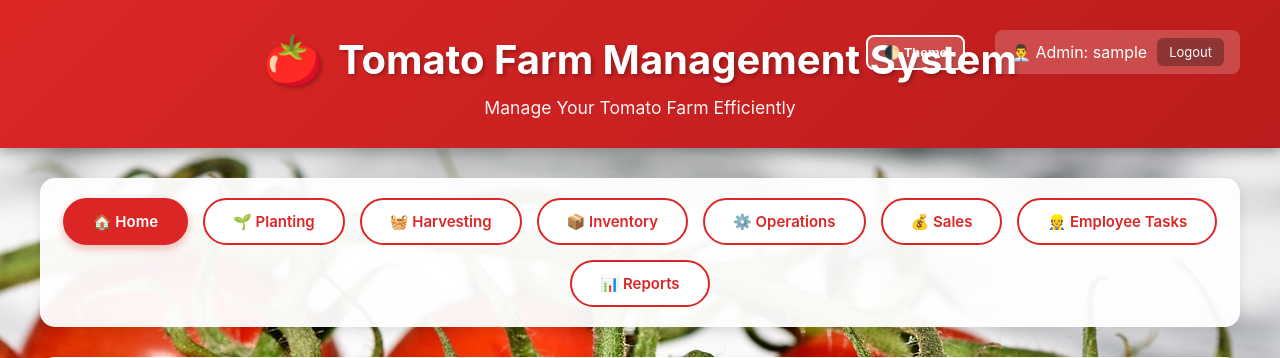
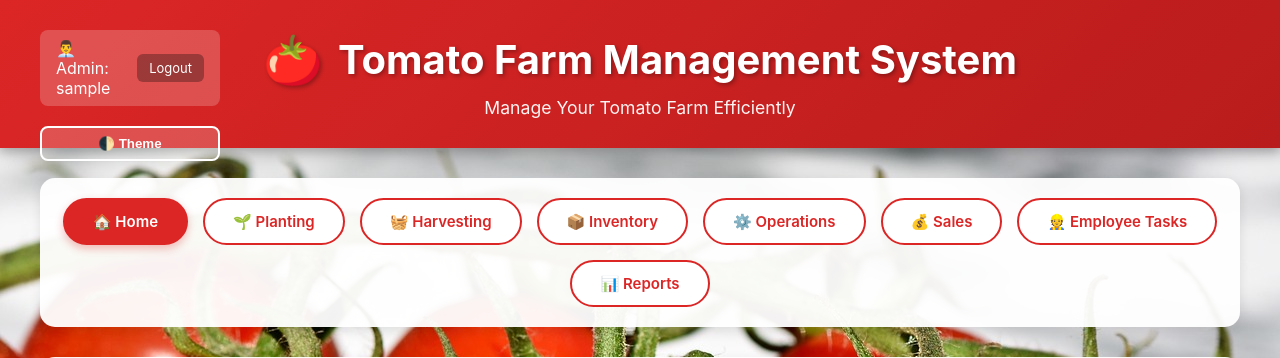
Before and after one commit to daevmassy/TomatoFarmManager-1, a Flask app: page / in a window 1280 px wide. Shown: the top 358 px of the page. Run offline with Flask 3, Linux system fonts and the light colour scheme; the visitor is signed in with stand-in values (Sample User, id 1); data that the repository does not hold is empty; some libraries are stand-ins or nearby versions.

Commit message:
Assistant checkpoint: Move logout and theme toggle to top left
Assistant generated file changes:
- templates/base.html: Move logout to top left, theme toggle below it
- static/css/style.css: Update header layout for left-aligned controls

---

User prompt:

loging button should be at the top left side and the theme should be below it

Replit-Commit-Author: Assistant
Replit-Commit-Session-Id: 744d2253-434e-44f0-b0d8-4be10dbd33cf
Replit-Commit-Event-Id: b80d2ed5-42af-4dcf-b0d7-d7a1b54c25ee

```diff
--- a/static/css/style.css
+++ b/static/css/style.css
@@ -155,13 +155,14 @@ header p {
     font-weight: 400;
 }
 
-.header-right {
+.header-left {
     position: absolute;
-    right: 40px;
+    left: 40px;
     top: 30px;
     display: flex;
-    align-items: center;
-    gap: 15px;
+    flex-direction: column;
+    gap: 10px;
+    width: 180px;
 }
 
 .theme-toggle {
--- a/templates/base.html
+++ b/templates/base.html
@@ -11,17 +11,17 @@
     <div class="main-content">
         {% if session.get('user_type') %}
         <header>
-            <h1>Tomato Farm Management System</h1>
-            <p>Manage Your Tomato Farm Efficiently</p>
-            <div class="header-right">
-                <button id="themeToggle" onclick="toggleTheme()" style="background: rgba(255,255,255,0.2); color: white; border: 2px solid white; padding: 8px 16px; border-radius: 8px; cursor: pointer; margin-right: 15px; font-weight: 600; transition: all 0.3s ease;">
-                    🌓 Theme
-                </button>
+            <div class="header-left">
                 <div class="user-info">
                     <span>{% if session.get('user_type') == 'admin' %}👨‍💼 Admin{% else %}👤 Employee{% endif %}: {{ session.get('username', 'User') }}</span>
                     <a href="/logout">Logout</a>
                 </div>
+                <button id="themeToggle" onclick="toggleTheme()" style="background: rgba(255,255,255,0.2); color: white; border: 2px solid white; padding: 8px 16px; border-radius: 8px; cursor: pointer; font-weight: 600; transition: all 0.3s ease; width: 100%; margin-top: 10px;">
+                    🌓 Theme
+                </button>
             </div>
+            <h1>Tomato Farm Management System</h1>
+            <p>Manage Your Tomato Farm Efficiently</p>
         </header>
 
         <nav>
```
